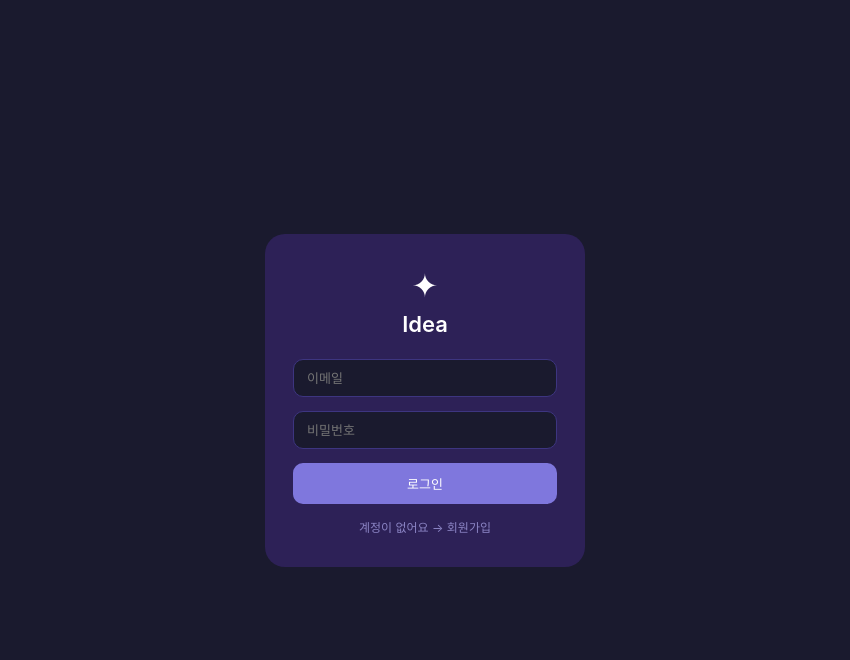
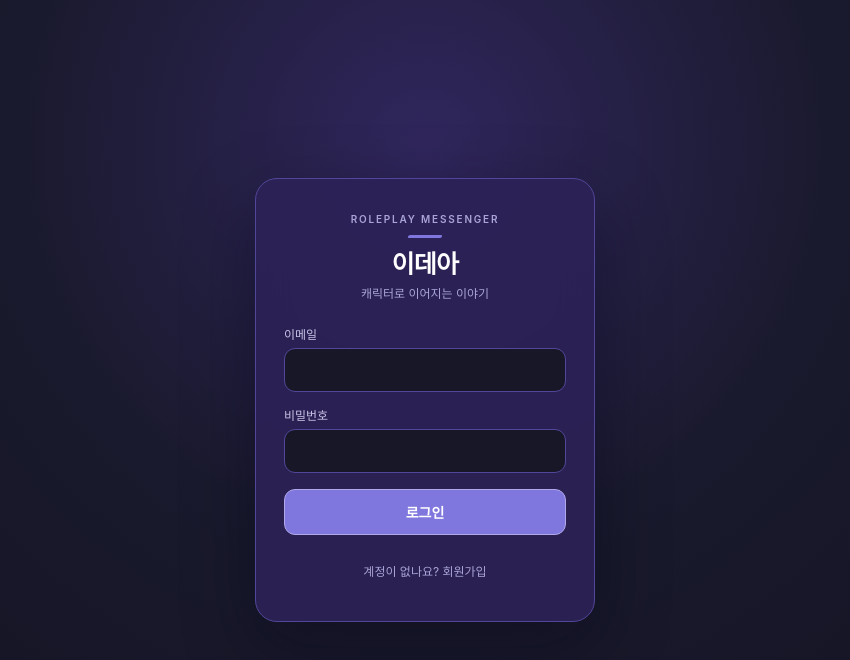
Before and after one commit to Mukwimyo/idea, a React (Vite) app: page /idea/auth in a window 1280 px wide. Shown: the top 660 px of the page, without its empty margins (215-1065 px from the left). Built offline with nearby package versions, Linux system fonts and the light colour scheme; no server answers; a web font is replaced by a local one.

Commit message:
feat: 채팅 UX와 인터페이스 완성도 개선

```diff
--- a/src/index.css
+++ b/src/index.css
@@ -19,6 +19,34 @@ input,
 textarea,
 button {
     font-family: inherit;
+}
+
+button,
+[role="button"] {
+    transition: background-color 160ms ease, border-color 160ms ease, color 160ms ease, opacity 160ms ease, transform 160ms ease;
+}
+
+button:not(:disabled):active,
+[role="button"]:active {
+    transform: scale(0.97);
+}
+
+button:focus-visible,
+[role="button"]:focus-visible,
+input:focus-visible,
+textarea:focus-visible {
+    outline: 2px solid color-mix(in srgb, var(--focus-color, #7f77dd) 78%, white);
+    outline-offset: 2px;
+}
+
+button:disabled {
+    cursor: default;
+    opacity: 0.55;
+}
+
+::placeholder {
+    color: currentColor;
+    opacity: 0.55;
 }
 
 ::-webkit-scrollbar {
@@ -119,12 +147,12 @@ button {
 }
 
 @keyframes message-slide-from-right {
-    from { opacity: 0; transform: translate3d(min(34vw, 150px), 3px, 0); }
+    from { opacity: 0; transform: translate3d(min(16vw, 64px), 2px, 0); }
     to { opacity: 1; transform: translate3d(0, 0, 0); }
 }
 
 @keyframes message-slide-from-left {
-    from { opacity: 0; transform: translate3d(max(-34vw, -150px), 3px, 0); }
+    from { opacity: 0; transform: translate3d(max(-16vw, -64px), 2px, 0); }
     to { opacity: 1; transform: translate3d(0, 0, 0); }
 }
 
@@ -143,4 +171,9 @@ button {
     .room-card-transition {
         transition: none;
     }
+
+    button,
+    [role="button"] {
+        transition: none;
+    }
 }
--- a/src/pages/Auth.jsx
+++ b/src/pages/Auth.jsx
@@ -9,6 +9,11 @@ export default function Auth() {
   const [message, setMessage] = useState('')
 
   const handleSubmit = async () => {
+    if (!email.trim() || !password) {
+      setMessage('이메일과 비밀번호를 입력해 주세요.')
+      return
+    }
+
     setLoading(true)
     setMessage('')
     if (isLogin) {
@@ -17,85 +22,85 @@ export default function Auth() {
     } else {
       const { error } = await supabase.auth.signUp({ email, password })
       if (error) setMessage(error.message)
-      else setMessage('가입 완료! 로그인해주세요.')
+      else setMessage('가입이 완료되었습니다. 로그인해 주세요.')
     }
     setLoading(false)
   }
 
   return (
-    <div
+    <main
       style={{
-        minHeight: '100vh',
+        minHeight: '100dvh',
         display: 'flex',
         alignItems: 'center',
         justifyContent: 'center',
-        background: '#1a1a2e',
+        padding: 20,
+        background: 'radial-gradient(circle at 50% 18%, #30265d 0%, #1a1a2e 44%, #121220 100%)',
+        '--focus-color': '#afa9ec',
       }}>
-      <div
+      <section
+        aria-labelledby="auth-title"
         style={{
-          background: '#2d2157',
-          borderRadius: 20,
-          padding: '32px 28px',
-          width: 320,
+          background: 'color-mix(in srgb, #2d2157 88%, transparent)',
+          backdropFilter: 'blur(18px)',
+          WebkitBackdropFilter: 'blur(18px)',
+          border: '1px solid #51479a',
+          boxShadow: '0 24px 70px rgba(5, 5, 20, 0.38)',
+          borderRadius: 22,
+          padding: '34px 28px 28px',
+          width: '100%',
+          maxWidth: 340,
           display: 'flex',
           flexDirection: 'column',
           gap: 14,
         }}>
-        <div style={{ textAlign: 'center', marginBottom: 8 }}>
-          <div style={{ fontSize: 32, marginBottom: 6 }}>✦</div>
-          <div style={{ fontSize: 22, fontWeight: 600, color: '#fff' }}>Idea</div>
-        </div>
+        <header style={{ textAlign: 'center', marginBottom: 10 }}>
+          <div style={{ color: '#aaa5d8', fontSize: 10, fontWeight: 600, letterSpacing: '0.18em', marginBottom: 10 }}>ROLEPLAY MESSENGER</div>
+          <div aria-hidden="true" style={{ width: 34, height: 3, margin: '0 auto 12px', borderRadius: 2, background: '#7f77dd', transform: 'skewX(-24deg)' }} />
+          <h1 id="auth-title" style={{ fontSize: 25, lineHeight: 1.15, fontWeight: 700, color: '#fff', letterSpacing: '-0.03em' }}>이데아</h1>
+          <div style={{ marginTop: 5, color: '#aaa5d8', fontSize: 12 }}>캐릭터로 이어지는 이야기</div>
+        </header>
+
+        <label style={{ display: 'flex', flexDirection: 'column', gap: 6 }}>
+          <span style={{ color: '#c9c5e8', fontSize: 12 }}>이메일</span>
           <input
             type="email"
-          placeholder="이메일"
+            autoComplete="email"
             value={email}
-          onChange={e => setEmail(e.target.value)}
-          style={{
-            background: '#1a1a2e',
-            border: '0.5px solid #3d3580',
-            borderRadius: 10,
-            padding: '10px 13px',
-            color: '#fff',
-            fontSize: 13,
-            outline: 'none',
-          }}
+            onChange={event => setEmail(event.target.value)}
+            style={{ minHeight: 44, background: '#171728', border: '1px solid #51479a', borderRadius: 11, padding: '10px 13px', color: '#fff', fontSize: 14 }}
           />
+        </label>
+
+        <label style={{ display: 'flex', flexDirection: 'column', gap: 6 }}>
+          <span style={{ color: '#c9c5e8', fontSize: 12 }}>비밀번호</span>
           <input
             type="password"
-          placeholder="비밀번호"
+            autoComplete={isLogin ? 'current-password' : 'new-password'}
             value={password}
-          onChange={e => setPassword(e.target.value)}
-          onKeyDown={e => e.key === 'Enter' && handleSubmit()}
-          style={{
-            background: '#1a1a2e',
-            border: '0.5px solid #3d3580',
-            borderRadius: 10,
-            padding: '10px 13px',
-            color: '#fff',
-            fontSize: 13,
-            outline: 'none',
-          }}
+            onChange={event => setPassword(event.target.value)}
+            onKeyDown={event => event.key === 'Enter' && handleSubmit()}
+            style={{ minHeight: 44, background: '#171728', border: '1px solid #51479a', borderRadius: 11, padding: '10px 13px', color: '#fff', fontSize: 14 }}
           />
-        {message && <div style={{ fontSize: 12, color: '#c9b8e8', textAlign: 'center' }}>{message}</div>}
+        </label>
+
+        {message && <div role="status" style={{ fontSize: 12, lineHeight: 1.5, color: '#d6d2f0', textAlign: 'center' }}>{message}</div>}
+
         <button
           onClick={handleSubmit}
           disabled={loading}
-          style={{
-            background: '#7F77DD',
-            border: 'none',
-            borderRadius: 10,
-            padding: '11px',
-            color: '#fff',
-            fontSize: 13,
-            fontWeight: 500,
-            cursor: 'pointer',
-          }}>
-          {loading ? '...' : isLogin ? '로그인' : '회원가입'}
+          style={{ minHeight: 46, marginTop: 2, background: '#7f77dd', border: '1px solid #afa9ec', borderRadius: 11, padding: '11px 14px', color: '#fff', fontSize: 14, fontWeight: 650, cursor: 'pointer' }}>
+          {loading ? '처리 중…' : isLogin ? '로그인' : '회원가입'}
         </button>
-        <div style={{ textAlign: 'center', fontSize: 12, color: '#8b84c4', cursor: 'pointer' }} onClick={() => setIsLogin(!isLogin)}>
-          {isLogin ? '계정이 없어요 → 회원가입' : '이미 계정이 있어요 → 로그인'}
-        </div>
-      </div>
-    </div>
+        <button
+          onClick={() => {
+            setIsLogin(current => !current)
+            setMessage('')
+          }}
+          style={{ minHeight: 44, border: 0, background: 'none', color: '#aaa5d8', fontSize: 12, cursor: 'pointer' }}>
+          {isLogin ? '계정이 없나요? 회원가입' : '이미 계정이 있나요? 로그인'}
+        </button>
+      </section>
+    </main>
   )
 }
--- a/src/pages/Settings.jsx
+++ b/src/pages/Settings.jsx
@@ -148,7 +148,10 @@ export default function Settings() {
     const {
       data: { user },
     } = await supabase.auth.getUser()
-    const [{ data }, { data: messageTimeSetting }] = await Promise.all([supabase.from('profiles').select('theme_id, font_id, show_entering').eq('id', user.id).single(), supabase.from('profiles').select('show_message_time').eq('id', user.id).maybeSingle()])
+    const [{ data }, { data: messageTimeSetting }] = await Promise.all([
+      supabase.from('profiles').select('theme_id, font_id, show_entering').eq('id', user.id).single(),
+      supabase.from('profiles').select('show_message_time').eq('id', user.id).maybeSingle(),
+    ])
     if (data?.theme_id) setMyThemeId(data.theme_id)
     if (data?.font_id) setMyFontId(data.font_id)
     if (data?.show_entering !== undefined) setShowEntering(data.show_entering)
```
Also changed, not shown: src/pages/Characters.jsx (+29 -35 lines), src/pages/Room.jsx (+78 -37 lines), src/pages/RoomList.jsx (+25 -29 lines), src/lib/themes.js, 2 other files (tests, documents, lock files or other folders). Lines whose indentation alone changed are shown as unchanged.
